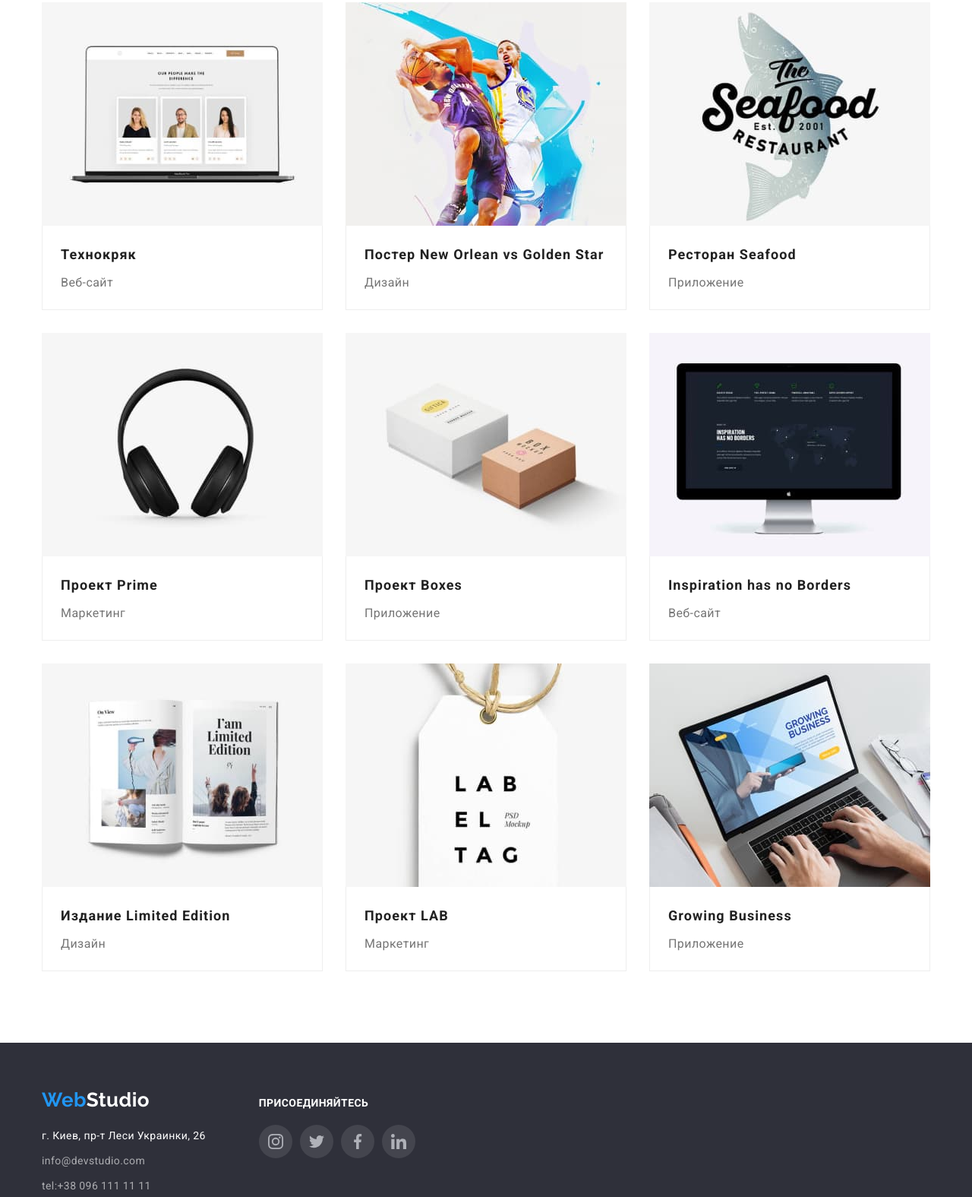
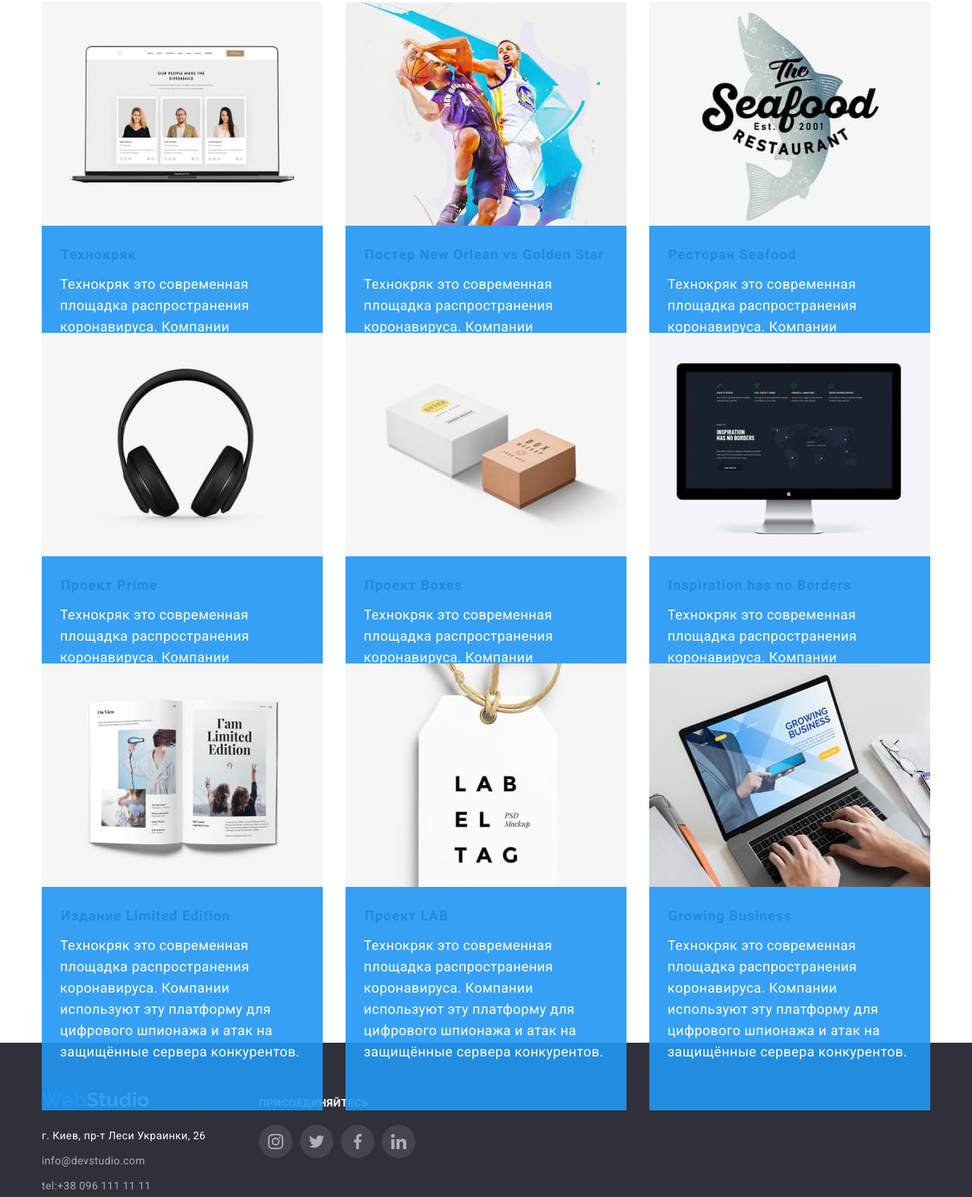
Before and after one commit to ElenaBelaya/goit-markup-hw-05, a plain HTML site: page portfolio.html in a window 1280 px wide. Shown: the part 260-1835 px from the top of the page at 76% size. Drawn offline with nearby package versions, Linux system fonts and the light colour scheme.

Commit message:
карточки Портфолио надо делать

```diff
--- a/css/style.css
+++ b/css/style.css
@@ -343,7 +343,6 @@ header {
   display: flex;
   align-items: center;
   justify-content: center;
-  padding-bottom: 30px;
 }
 .social-list-item:not(:last-child) {
   margin-right: 10px;
@@ -388,7 +387,11 @@ header {
   border-color: var(--accent-color);
 }
 .client-link {
-  display: block;
+  display: flex;
+  align-items: center;
+  justify-content: center;
+  width: 100%;
+  height: 100%;
   border: 1px solid transparent;
   border-radius: 4px;
 
@@ -446,6 +449,25 @@ header {
 
 .example-link {
   text-decoration: none;
+  position: relative;
+}
+
+.example-text {
+  position: absolute;
+  top: 294px;
+  display: flex;
+  align-items: center;
+  justify-content: center;
+  padding: 63px 24px;
+  content: "";
+  width: 370px;
+  height: 294px;
+  background-color: rgba(33, 150, 243, 0.9);
+  font-size: 18px;
+  font-weight: 400;
+  line-height: 1.56;
+  color: #ffffff;
+  overflow: hidden;
 }
 .example-item {
   display: flex;
--- a/portfolio.html
+++ b/portfolio.html
@@ -65,6 +65,9 @@
                 <li class="example-item">
                     <a href="" class="example-link">
             <img class="example-img" src="./images/Технокряк.jpg" alt="Три фото" width=370>
+                <h3 class="example-text">Технокряк это современная площадка распространения коронавируса. Компании
+                    используют эту платформу для цифрового
+                    шпионажа и атак на защищённые сервера конкурентов.</h3>
                 <div class="example-box">
             <h2 class="example-title">Технокряк</h2>
             <p class="example-name">Веб-сайт</p>
@@ -74,7 +77,8 @@
                 <li class="example-item">
                     <a href="" class="example-link">
                 <img class="example-img" src="./images/Постер_New_Orlean_vs_Golden_Star.jpg" alt="Баскетболисты" width="370">
-
+                <h3 class="example-text">Технокряк это современная площадка распространения коронавируса. Компании используют эту платформу для цифрового
+                шпионажа и атак на защищённые сервера конкурентов.</h3>
                 <div class="example-box">
                 <h2 class="example-title">Постер New Orlean vs Golden Star</h2>
                 <p class="example-name">Дизайн</p>
@@ -84,6 +88,9 @@
                 <li class="example-item">
                     <a href="" class="example-link">
                 <img class="example-img" src="./images/Ресторан_Seafood.jpg" alt="Рыба" width="370">
+                <h3 class="example-text">Технокряк это современная площадка распространения коронавируса. Компании
+                используют эту платформу для цифрового
+                шпионажа и атак на защищённые сервера конкурентов.</h3>
                 <div class="example-box">
             <h2 class="example-title">Ресторан Seafood</h2>
             <p class="example-name">Приложение</p>
@@ -93,6 +100,9 @@
                 <li class="example-item">
                     <a href="" class="example-link">
             <img class="example-img" src="./images/Проект_Prime.jpg" alt="Наушники" width="370">
+             <h3 class="example-text">Технокряк это современная площадка распространения коронавируса. Компании
+                    используют эту платформу для цифрового
+                    шпионажа и атак на защищённые сервера конкурентов.</h3>
              <div class="example-box">
             <h2 class="example-title">Проект Prime</h2>
             <p class="example-name">Маркетинг</p>
@@ -102,6 +112,9 @@
                 <li class="example-item">
                 <a href="" class="example-link">
             <img class="example-img" src="./images/Проект_Boxes.jpg" alt="Коробки" width="370">
+            <h3 class="example-text">Технокряк это современная площадка распространения коронавируса. Компании
+                    используют эту платформу для цифрового
+                    шпионажа и атак на защищённые сервера конкурентов.</h3>
             <div class="example-box">
             <h2 class="example-title">Проект Boxes</h2>
             <p class="example-name">Приложение</p>
@@ -111,6 +124,9 @@
                 <li class="example-item">
                     <a href="" class="example-link">
             <img class="example-img" src="./images/Inspiration_has_no_Borders.jpg" alt="Монитор" width="370">
+              <h3 class="example-text">Технокряк это современная площадка распространения коронавируса. Компании
+                    используют эту платформу для цифрового
+                    шпионажа и атак на защищённые сервера конкурентов.</h3>
             <div class="example-box">
                 <h2 class="example-title">Inspiration has no Borders</h2>
             <p class="example-name">Веб-сайт</p>
@@ -120,6 +136,9 @@
                 <li class="example-item">
                     <a href="" class="example-link">
             <img class="example-img" src="./images/Издание_Limited_Edition.jpg" alt="Журнал" width="370">
+            <h3 class="example-text">Технокряк это современная площадка распространения коронавируса. Компании
+                    используют эту платформу для цифрового
+                    шпионажа и атак на защищённые сервера конкурентов.</h3>
             <div class="example-box">
             <h2 class="example-title">Издание Limited Edition</h2>
             <p class="example-name">Дизайн</p>
@@ -129,6 +148,9 @@
                 <li class="example-item">
                     <a href="" class="example-link">
                     <img class="example-img" src="./images/Проект_LAB.jpg" alt="Этикетка" width="370">
+                    <h3 class="example-text">Технокряк это современная площадка распространения коронавируса. Компании
+                            используют эту платформу для цифрового
+                            шпионажа и атак на защищённые сервера конкурентов.</h3>
                     <div class="example-box">
                     <h2 class="example-title">Проект LAB</h2>
                     <p class="example-name">Маркетинг</p>
@@ -138,6 +160,9 @@
                 <li class="example-item">
                     <a href="" class="example-link">
                     <img class="example-img" src="./images/Growing_Business.jpg" alt="Ноутбук" width="370">
+                    <h3 class="example-text">Технокряк это современная площадка распространения коронавируса. Компании
+                            используют эту платформу для цифрового
+                            шпионажа и атак на защищённые сервера конкурентов.</h3>
                     <div class="example-box">
                     <h2 class="example-title">Growing Business</h2>
                     <p class="example-name">Приложение</p>
```
Lines whose indentation alone changed are shown as unchanged.
